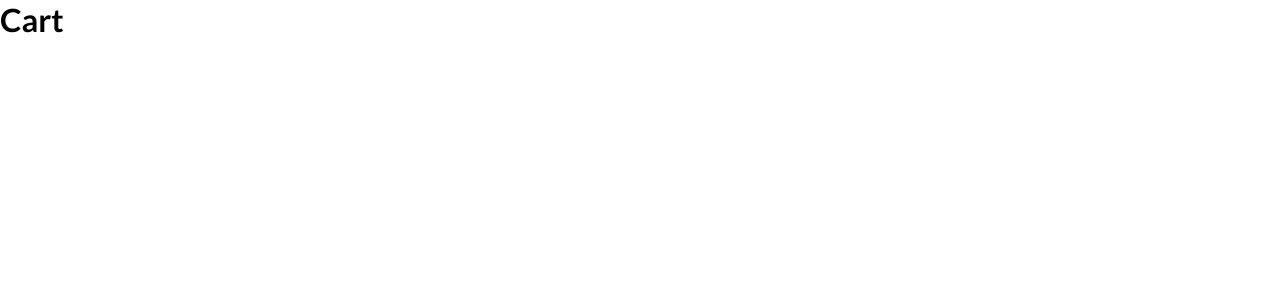
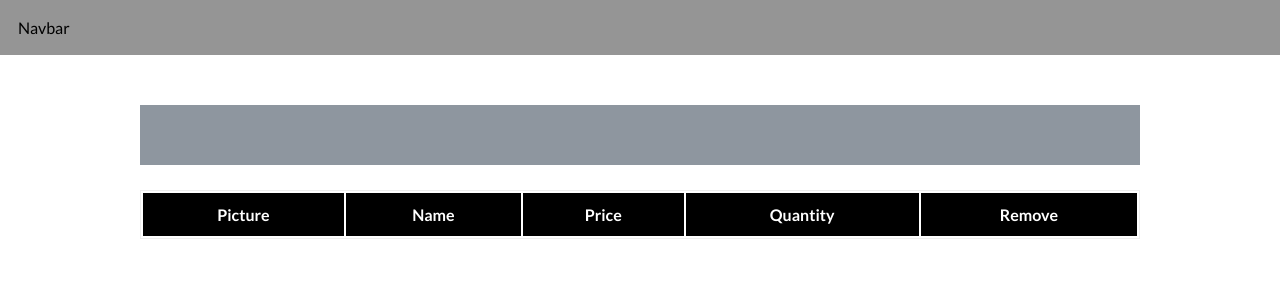
Before and after one commit to Zafar333/Fyp-Ecomerece-Store, a React (Create React App) app in the folder client/: page /cart in a window 1280 px wide. Shown: the top 300 px of the page. Built offline with nearby package versions, Linux system fonts and the light colour scheme; a web font is replaced by a local one.

Commit message:
cart in progress

```diff
--- a/client/src/pages/Users/Cart/Cart.jsx
+++ b/client/src/pages/Users/Cart/Cart.jsx
@@ -1,21 +1,52 @@
-import React from "react";
+import React, { useState } from "react";
 import "./cart.css";
 import { useSelector } from "react-redux";
+import Navbar from "../../../components/Navbar";
 
 const Cart = () => {
   let cartData = useSelector((state) => state.cart);
+  const [count, setCount] = useState(1);
   return (
-    <div>
-      <h1>Cart</h1>
+    <>
+      <Navbar />
+      <div className="cart">
+        <div className="cartCheckout"></div>
+        <table className="cartData">
+          <thead>
+            <tr>
+              <th>Picture</th>
+              <th>Name</th>
+              <th>Price</th>
+              <th>Quantity</th>
+              <th>Remove</th>
+            </tr>
+          </thead>
+          <tbody>
             {cartData.map((item) => {
               return (
-          <div style={{ border: "1px solid black" }} key={item?._id}>
-            <p>{item?.name}</p>
-            <p>{item?.price}</p>
+                <tr>
+                  <td>
+                    <img src={item?.profile} alt="" />
+                  </td>
+                  <td>{item?.name}</td>
+                  <td>Rs {item?.price}</td>
+                  <td>
+                    <div className="counter">
+                      <button onClick={() => setCount(count - 1)}>-</button>
+                      <p>{count}</p>
+                      <button onClick={() => setCount(count + 1)}>+</button>
                     </div>
+                  </td>
+                  <td>
+                    <button>Delete</button>
+                  </td>
+                </tr>
               );
             })}
+          </tbody>
+        </table>
       </div>
+    </>
   );
 };
 
--- a/client/src/pages/Users/Cart/cart.css
+++ b/client/src/pages/Users/Cart/cart.css
@@ -0,0 +1,51 @@
+.cart {
+    width: 1000px;
+    margin: auto;
+    margin-top: 50px;
+    display: flex;
+    flex-direction: column;
+
+}
+
+.cartCheckout {
+    height: 60px;
+    width: 100%;
+    background-color: rgb(142, 150, 159);
+}
+
+.cartData {
+    align-self: center;
+    margin-top: 25px;
+    width: 100%;
+    border: 1px solid #EEEEEE;
+}
+
+.cartData thead {
+    background: #000;
+    color: white;
+}
+
+.cartData tbody td img {
+    width: 40px;
+    height: 40px;
+    border-radius: 50%;
+
+}
+
+.cartData th,
+.cartData td {
+    padding: 12px;
+    text-align: center;
+}
+
+.cartData tbody .counter {
+    display: flex;
+    justify-content: center;
+    gap: 8px;
+    align-items: center;
+}
+
+.cartData tbody .counter button {
+    padding: 5px;
+    font-size: 16px;
+}
```
Lines whose indentation alone changed are shown as unchanged.
